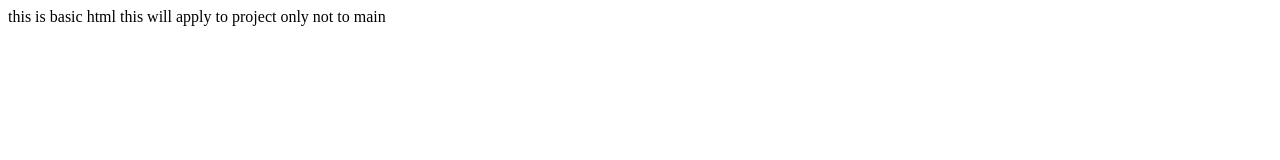
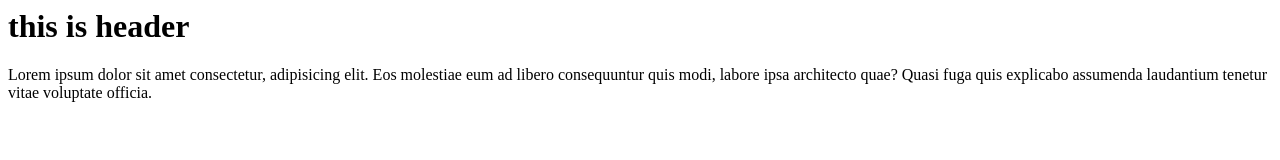
Before and after one commit to Bhaskar-k88/localrepo, a plain HTML site: page index.html in a window 1280 px wide. Drawn offline with Linux system fonts and the light colour scheme.

Commit message:
new projext

```diff
--- a/index.html
+++ b/index.html
@@ -1,14 +1,2 @@
-<!DOCTYPE html>
-<html lang="en">
-<head>
-    <meta charset="UTF-8">
-    <meta name="viewport" content="width=device-width, initial-scale=1.0">
-    <title>Document</title>
-</head>
-<body>
-    <div>
-        this is basic html
-        this will apply to project only not to main
-    </div>
-</body>
-</html>
+<h1>this is header</h1>
+<p>Lorem ipsum dolor sit amet consectetur, adipisicing elit. Eos molestiae eum ad libero consequuntur quis modi, labore ipsa architecto quae? Quasi fuga quis explicabo assumenda laudantium tenetur vitae voluptate officia.</p>
```
